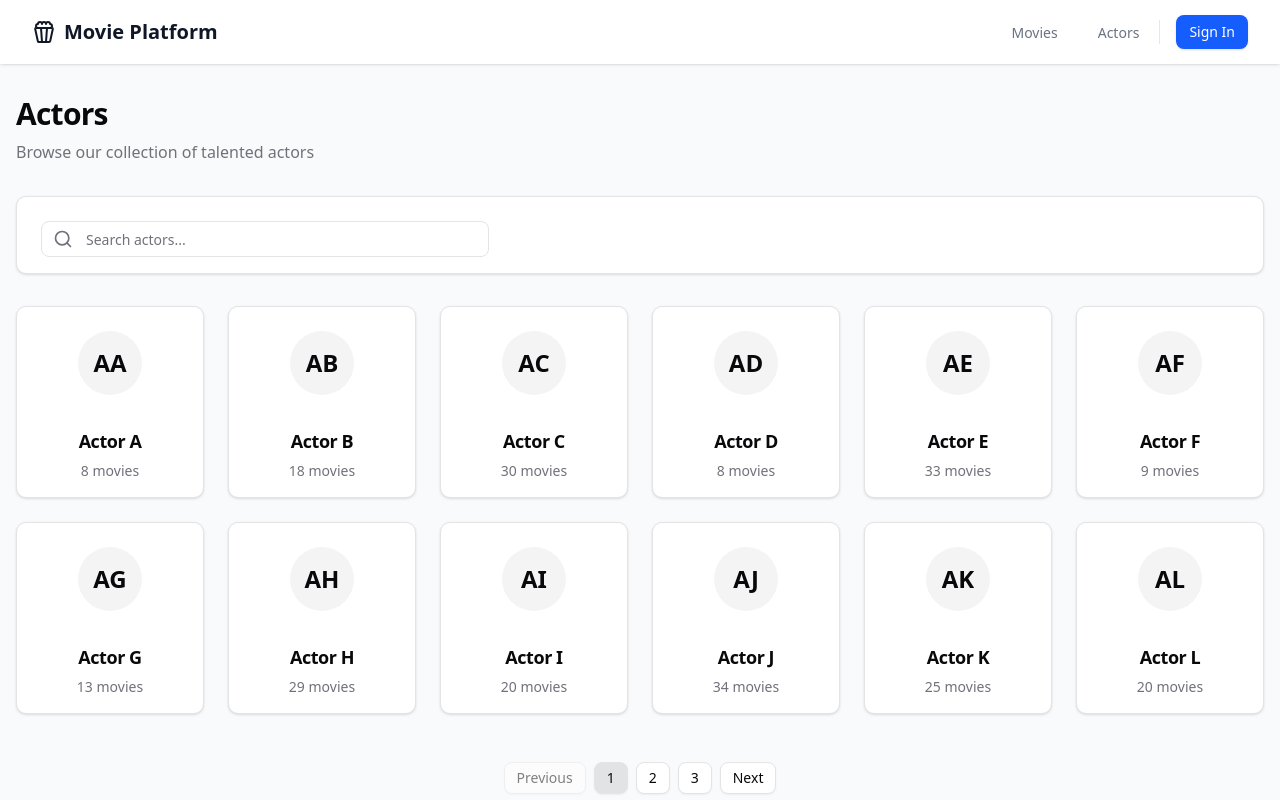
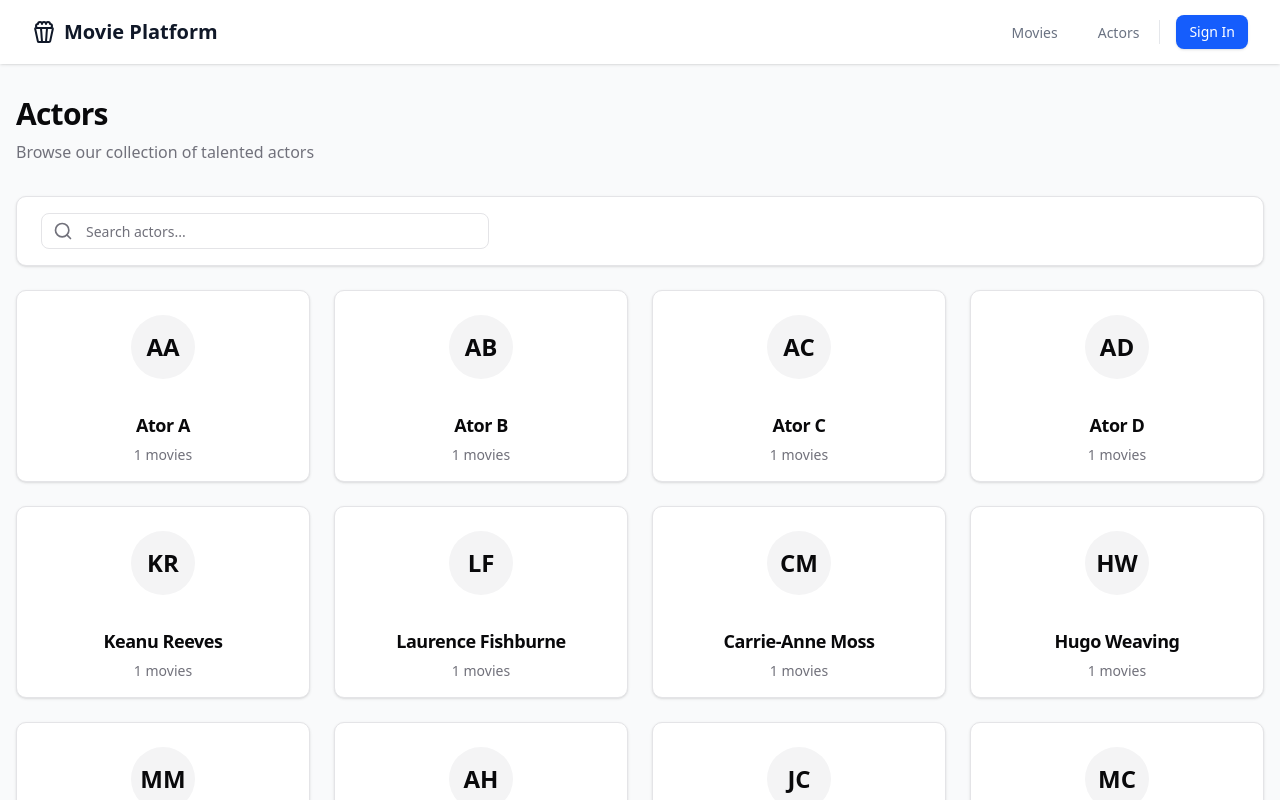
Before and after one commit to AtilioA/movie-platform, a Next.js app in the folder web/: page /actors in a window 1280 px wide. Shown: the top 800 px of the page. Built offline with nearby package versions, Linux system fonts and the light colour scheme.

Commit message:
refactor: extract mocked actors data

```diff
--- a/web/src/app/actors/[id]/page.tsx
+++ b/web/src/app/actors/[id]/page.tsx
@@ -2,25 +2,14 @@ import { notFound } from 'next/navigation';
 import { Button } from '@/components/ui/button';
 import { ArrowLeft } from 'lucide-react';
 import Link from 'next/link';
+import { getActorById } from '@/mock/actors';
 
-// Mock data - will be replaced with actual API call
+// Get actor data from our mock data
 async function getActor(id: string) {
+  // Simulate API delay
   await new Promise(resolve => setTimeout(resolve, 100));
 
-  const actors = [
-    {
-      id: '1',
-      name: 'Leonardo DiCaprio',
-      movies: [
-        { id: 1, title: 'Inception', year: 2010, },
-        { id: 2, title: 'The Revenant', year: 2015, },
-        { id: 3, title: 'The Wolf of Wall Street', year: 2013, },
-        { id: 4, title: 'Titanic', year: 1997, },
-      ]
-    },
-  ];
-
-  const actor = actors.find(actor => actor.id === id);
+  const actor = getActorById(id);
   if (!actor) return null;
 
   return actor;
@@ -52,6 +41,21 @@ export default async function ActorDetailPage({ params }: { params: { id: string
 
             <div className="mt-4 space-y-2">
               <div className="text-muted-foreground">
+                {actor.movies.length} {actor.movies.length === 1 ? 'movie' : 'movies'}
+              </div>
+
+              <div className="mt-6">
+                <h2 className="text-xl font-semibold mb-4">Movies</h2>
+                <div className="grid grid-cols-2 sm:grid-cols-3 gap-4">
+                  {actor.movies.map((movie) => (
+                    <div key={movie.id} className="p-4 border rounded-lg hover:bg-accent/50 transition-colors">
+                      <h3 className="font-medium">{movie.title}</h3>
+                      {movie.year && (
+                        <p className="text-sm text-muted-foreground">{movie.year}</p>
+                      )}
+                    </div>
+                  ))}
+                </div>
               </div>
             </div>
           </div>
--- a/web/src/app/actors/page.tsx
+++ b/web/src/app/actors/page.tsx
@@ -1,23 +1,19 @@
 "use client"
 
 import { Button } from '@/components/ui/button';
-
 import { SearchSection } from '@/components/ui/search-section';
-
 import { ActorCard } from "@/components/actor/actor-card";
 import { PageHeader } from '@/components/ui/page-header';
-
 import { useState } from 'react';
+import { getAllActors } from '@/mock/actors';
 
 export default function ActorsPage() {
-  // Mock data - will be replaced with actual API calls
-  const actors = Array(12).fill(0).map((_, i) => ({
-    id: i + 1,
-    name: `Actor ${String.fromCharCode(65 + i)}`,
-    movieCount: Math.floor(Math.random() * 30) + 5,
+  const [query, setQuery] = useState('');
+  const actors = getAllActors().map(actor => ({
+    id: actor.id,
+    name: actor.name,
+    movieCount: actor.movies.length,
   }));
-
-  const [query, setQuery] = useState('');
   const filteredActors = actors.filter(actor =>
     actor.name.toLowerCase().includes(query.toLowerCase())
   );
@@ -32,12 +28,10 @@ export default function ActorsPage() {
         placeholder="Search actors..."
         value={query}
         onChange={e => setQuery(e.target.value)}
-        className="mb-8"
-        cardHeaderClassName="pb-4"
       />
 
       {/* Actors Grid */}
-      <div className="grid grid-cols-2 sm:grid-cols-3 md:grid-cols-4 lg:grid-cols-5 xl:grid-cols-6 gap-6">
+      <div className="mt-6 grid gap-4 sm:gap-5 md:gap-6 grid-cols-1 sm:grid-cols-2 md:grid-cols-2 lg:grid-cols-3 xl:grid-cols-4">
         {filteredActors.map((actor) => (
           <ActorCard
             key={actor.id}
--- /dev/null
+++ b/web/src/mock/actors.ts
@@ -0,0 +1,106 @@
+export interface Actor {
+  id: string;
+  name: string;
+  movies: Array<{
+    id: string;
+    title: string;
+    year?: number;
+  }>;
+}
+
+export const mockActors: Actor[] = [
+  {
+    id: '1',
+    name: 'Ator A',
+    movies: [
+      { id: '1', title: 'Inception' },
+    ],
+  },
+  {
+    id: '2',
+    name: 'Ator B',
+    movies: [
+      { id: '1', title: 'Inception' },
+    ],
+  },
+  {
+    id: '3',
+    name: 'Ator C',
+    movies: [
+      { id: '1', title: 'Inception' },
+    ],
+  },
+  {
+    id: '4',
+    name: 'Ator D',
+    movies: [
+      { id: '1', title: 'Inception' },
+    ],
+  },
+  {
+    id: '5',
+    name: 'Keanu Reeves',
+    movies: [
+      { id: '2', title: 'The Matrix', year: 1999 },
+    ],
+  },
+  {
+    id: '6',
+    name: 'Laurence Fishburne',
+    movies: [
+      { id: '2', title: 'The Matrix', year: 1999 },
+    ],
+  },
+  {
+    id: '7',
+    name: 'Carrie-Anne Moss',
+    movies: [
+      { id: '2', title: 'The Matrix', year: 1999 },
+    ],
+  },
+  {
+    id: '8',
+    name: 'Hugo Weaving',
+    movies: [
+      { id: '2', title: 'The Matrix', year: 1999 },
+    ],
+  },
+  {
+    id: '9',
+    name: 'Matthew McConaughey',
+    movies: [
+      { id: '3', title: 'Interstellar', year: 2014 },
+    ],
+  },
+  {
+    id: '10',
+    name: 'Anne Hathaway',
+    movies: [
+      { id: '3', title: 'Interstellar', year: 2014 },
+    ],
+  },
+  {
+    id: '11',
+    name: 'Jessica Chastain',
+    movies: [
+      { id: '3', title: 'Interstellar', year: 2014 },
+    ],
+  },
+  {
+    id: '12',
+    name: 'Michael Caine',
+    movies: [
+      { id: '3', title: 'Interstellar', year: 2014 },
+    ],
+  },
+];
+
+// Helper function to get an actor by ID
+export const getActorById = (id: string): Actor | undefined => {
+  return mockActors.find(actor => actor.id === id);
+};
+
+// Helper function to get all actors
+export const getAllActors = (): Actor[] => {
+  return mockActors;
+};
--- a/web/src/mock/movies.ts
+++ b/web/src/mock/movies.ts
@@ -8,8 +8,6 @@ export const mockMovies = [
       { id: '2', name: 'Ator B' },
       { id: '3', name: 'Ator C' },
       { id: '4', name: 'Ator D' },
-      { id: '5', name: 'Ator E' },
-      { id: '6', name: 'Ator F' },
     ],
   },
   {
@@ -17,10 +15,10 @@ export const mockMovies = [
     title: 'The Matrix',
     rating: 8.7,
     actors: [
-      { id: '1', name: 'Keanu Reeves' },
-      { id: '2', name: 'Laurence Fishburne' },
-      { id: '3', name: 'Carrie-Anne Moss' },
-      { id: '4', name: 'Hugo Weaving' },
+      { id: '5', name: 'Keanu Reeves' },
+      { id: '6', name: 'Laurence Fishburne' },
+      { id: '7', name: 'Carrie-Anne Moss' },
+      { id: '8', name: 'Hugo Weaving' },
     ],
   },
   {
@@ -28,10 +26,10 @@ export const mockMovies = [
     title: 'Interstellar',
     rating: 8.6,
     actors: [
-      { id: '1', name: 'Matthew McConaughey' },
-      { id: '2', name: 'Anne Hathaway' },
-      { id: '3', name: 'Jessica Chastain' },
-      { id: '4', name: 'Michael Caine' },
+      { id: '9', name: 'Matthew McConaughey' },
+      { id: '10', name: 'Anne Hathaway' },
+      { id: '11', name: 'Jessica Chastain' },
+      { id: '12', name: 'Michael Caine' },
     ],
   },
   {
```
